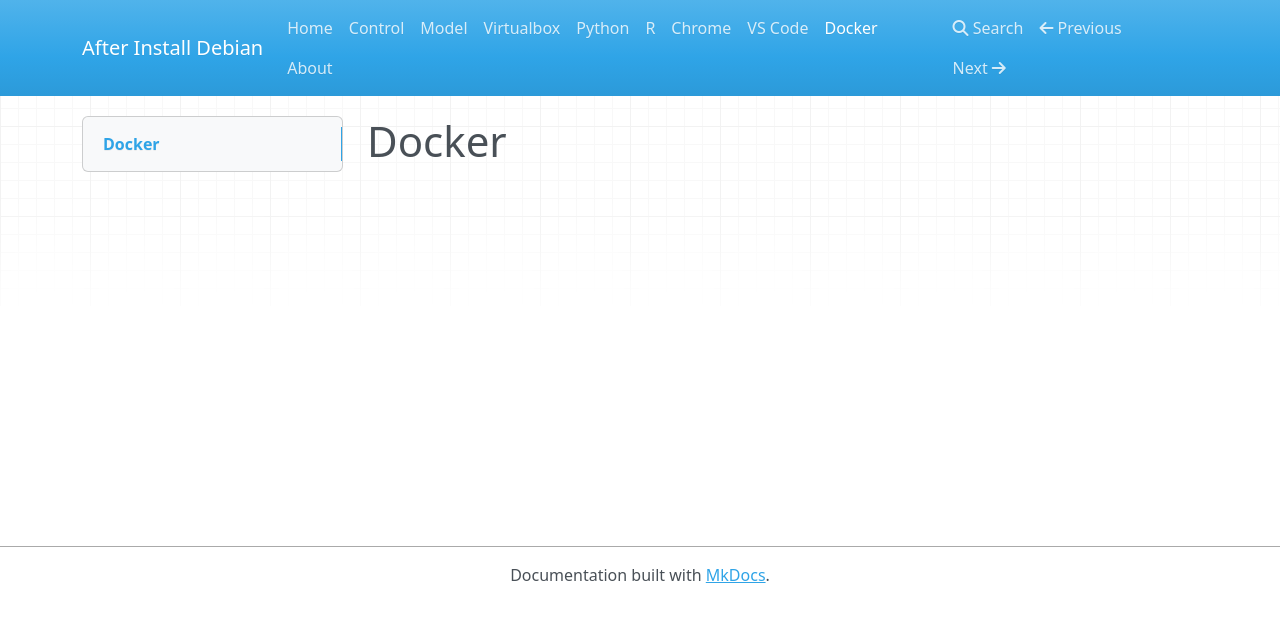
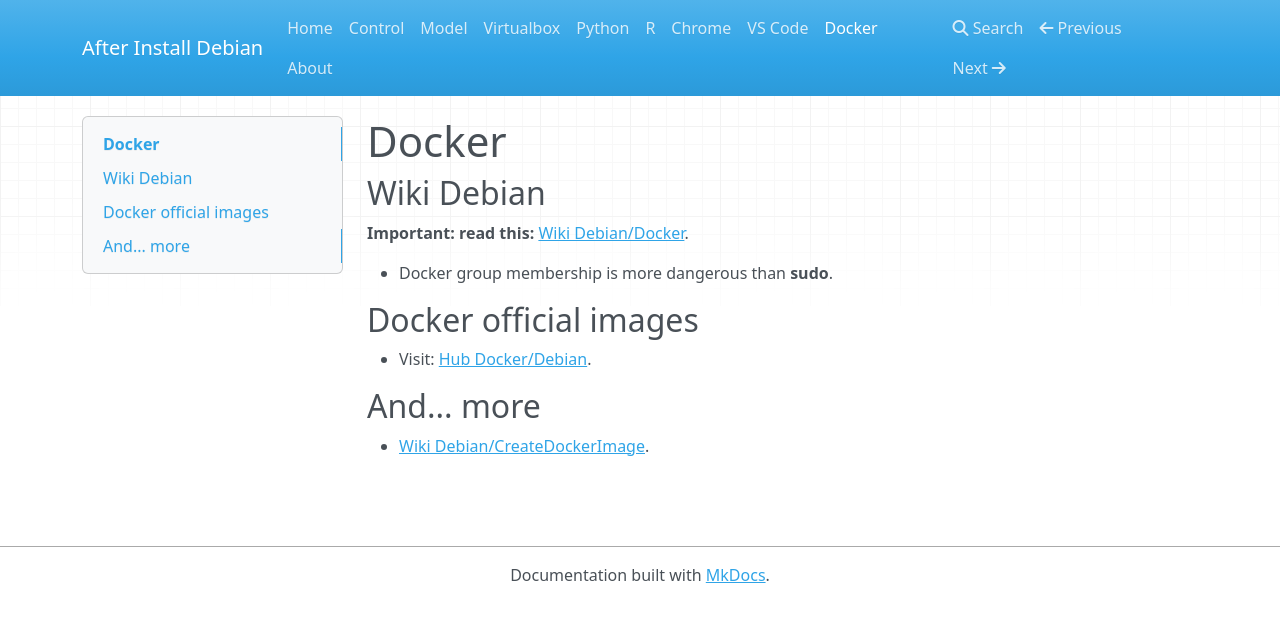
Before and after one commit to fernandolcouto/aidebian, an MkDocs documentation site: the page built from docs/docker.md, in a window 1280 px wide. Shown: the top 622 px of the page. Built offline with MkDocs 1.6.1, drawn with Linux system fonts in a browser that asks for light colours; nearby versions of some CDN libraries.

Commit message:
Página Docker

```diff
--- a/docs/docker.md
+++ b/docs/docker.md
@@ -1 +1,15 @@
 # Docker
+
+## Wiki Debian
+
+**Important: read this:** [Wiki Debian/Docker](https://wiki.debian.org/Docker).
+
+* Docker group membership is more dangerous than **sudo**.
+
+## Docker official images
+
+* Visit: [Hub Docker/Debian](https://hub.docker.com/_/debian/).
+
+## And... more
+
+* [Wiki Debian/CreateDockerImage](https://wiki.debian.org/Cloud/CreateDockerImage).
```
Also changed, not shown: docs/control.md (+1 -0 lines).
